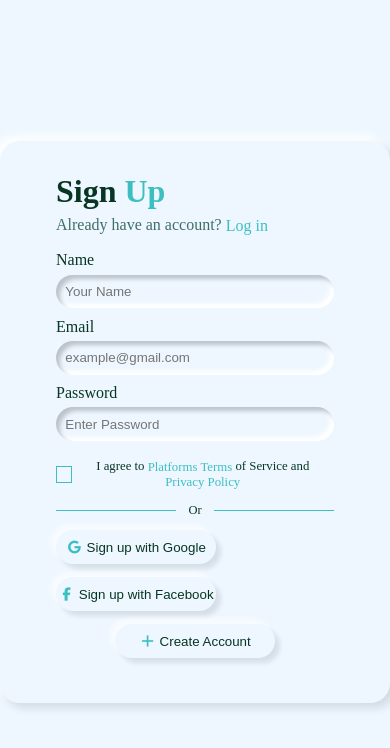
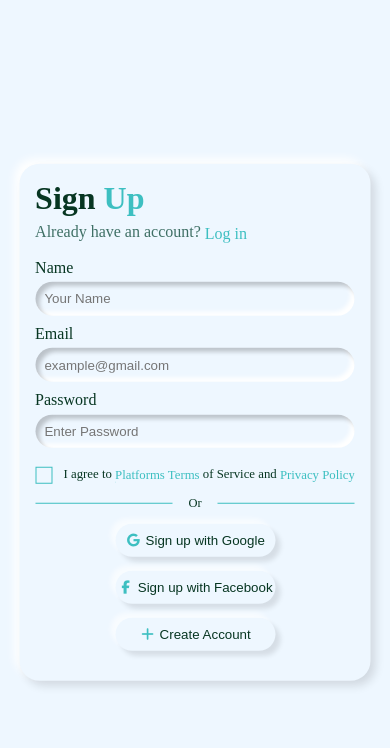
Before and after one commit to MudasirBashirBhatti/Neumorphism-login, a plain HTML site: page index.html in a window 390 px wide. Drawn offline with Linux system fonts and the light colour scheme.

Commit message:
Basic Media Query

```diff
--- a/style.css
+++ b/style.css
@@ -12,16 +12,19 @@
 }
 
 body {
+    position: relative;
     width: 100%;
     height: 100vh;
-    display: flex;
-    justify-content: center;
-    align-items: center;
     color: var(--text-primary);
     background-color: var(--primar-col);
+    overflow: auto;
 }
 
 .parent {
+    position: absolute;
+    top: 50%;
+    left: 50%;
+    transform: translate(-50%,-50%);
     width: 450px;
     background-color: var(--primar-col);
     padding: 2em 3.5em;
@@ -218,3 +221,15 @@ button:active {
 button i {
     color: var(--text-secondry);
 }
+
+@media screen and (max-width:490px) {
+    .parent{
+        width: 90vw;
+        padding: 1em 4vw;
+    }
+    .button-grid div:nth-child(1){
+        display: flex;
+        flex-direction: column;
+        align-items: center;
+    }
+}
```
